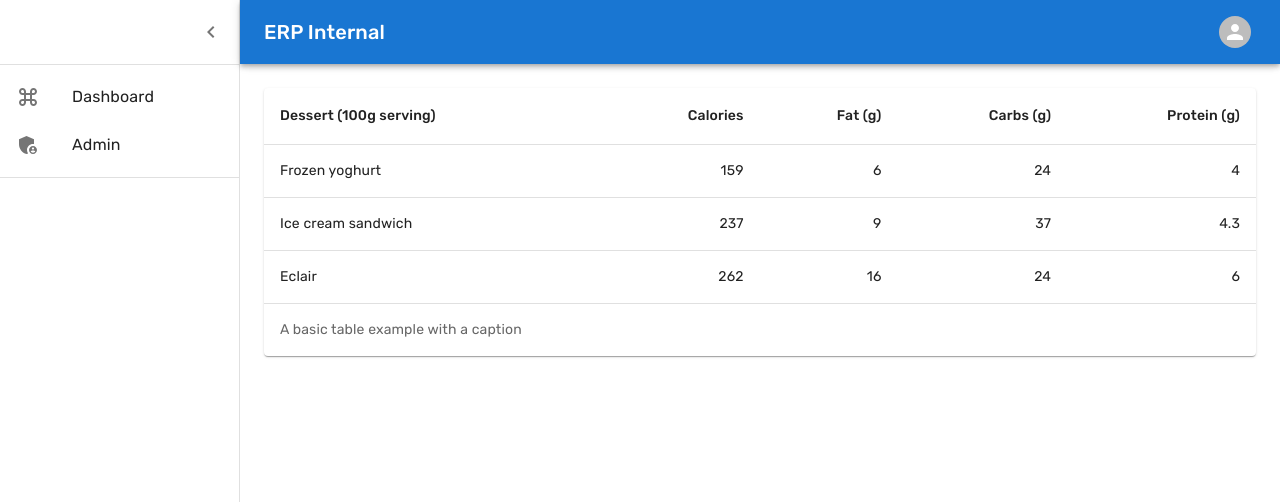
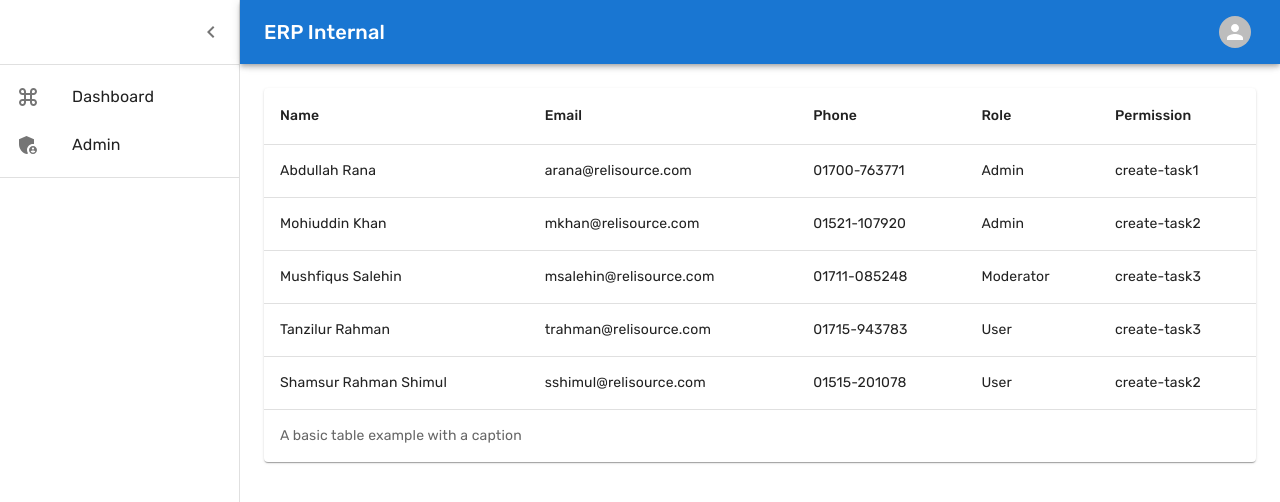
Before and after one commit to makmashuk/erp-RS, a Next.js app: page /dashboard/admin in a window 1280 px wide. Shown: the top 502 px of the page. Built offline with nearby package versions, Linux system fonts and the light colour scheme; data requests are answered from the project's data file.

Commit message:
get request added to fetch user list on admin dashboard

```diff
--- /dev/null
+++ b/data/db.json
@@ -0,0 +1,74 @@
+{
+  "users": [
+    {
+      "user_id": 1,
+      "email": "arana@relisource.com",
+      "role": "admin",
+      "name": "Abdullah Rana",
+      "phone": "01700763771",
+      "isBlocked": 0,
+      "permissions": [
+        {
+          "permission_id": 1,
+          "title": "create-task1"
+        }
+      ]
+    },
+    {
+      "user_id": 2,
+      "email": "mkhan@relisource.com",
+      "role": "admin",
+      "name": "Mohiuddin Khan",
+      "phone": "01521107920",
+      "isBlocked": 0,
+      "permissions": [
+        {
+          "permission_id": 2,
+          "title": "create-task2"
+        }
+      ]
+    },
+    {
+      "user_id": 3,
+      "email": "msalehin@relisource.com",
+      "role": "Moderator",
+      "name": "Mushfiqus Salehin",
+      "phone": "01711085248",
+      "isBlocked": 0,
+      "permissions": [
+        {
+          "permission_id": 3,
+          "title": "create-task3"
+        }
+      ]
+    },
+    {
+      "user_id": 4,
+      "email": "trahman@relisource.com",
+      "role": "User",
+      "name": "Tanzilur Rahman",
+      "phone": "01715943783",
+      "isBlocked": 0,
+      "permissions": [
+        {
+          "permission_id": 3,
+          "title": "create-task3"
+        }
+      ]
+    },
+    {
+      "user_id": 5,
+      "email": "sshimul@relisource.com",
+      "role": "User",
+      "name": "Shamsur Rahman Shimul",
+      "phone": "01515201078",
+      "isBlocked": 0,
+      "permissions": [
+        {
+          "permission_id": 2,
+          "title": "create-task2"
+        }
+      ]
+    }
+  ]
+}
--- a/helper/api.js
+++ b/helper/api.js
@@ -4,7 +4,7 @@ export default class Api {
   constructor() {
     this.api_token = null;
     this.client = null;
-    this.api_url = "https://jsonplaceholder.typicode.com";
+    this.api_url = "http://localhost:8000";
   }
 
   init = () => {
--- a/pages/dashboard/admin.js
+++ b/pages/dashboard/admin.js
@@ -1,48 +1,56 @@
-import Dashboard from "../../components/Layout/dashboard"
+import Dashboard from "../../components/Layout/dashboard";
 
-import * as React from 'react';
-import Table from '@mui/material/Table';
-import TableBody from '@mui/material/TableBody';
-import TableCell from '@mui/material/TableCell';
-import TableContainer from '@mui/material/TableContainer';
-import TableHead from '@mui/material/TableHead';
-import TableRow from '@mui/material/TableRow';
-import Paper from '@mui/material/Paper';
-
-function createData(name, calories, fat, carbs, protein) {
-  return { name, calories, fat, carbs, protein };
-}
-
-const rows = [
-  createData('Frozen yoghurt', 159, 6.0, 24, 4.0),
-  createData('Ice cream sandwich', 237, 9.0, 37, 4.3),
-  createData('Eclair', 262, 16.0, 24, 6.0),
-];
+import { useEffect, useState } from "react";
+import Table from "@mui/material/Table";
+import TableBody from "@mui/material/TableBody";
+import TableCell from "@mui/material/TableCell";
+import TableContainer from "@mui/material/TableContainer";
+import TableHead from "@mui/material/TableHead";
+import TableRow from "@mui/material/TableRow";
+import Paper from "@mui/material/Paper";
+import Api from "./../../helper/api";
 
 export default function Admin() {
+  const [usrList, setUsrList] = useState([]);
+  useEffect(() => {
+    const api = new Api();
+    api
+      .getUserList()
+      .then((response) => {
+        setUsrList(response.data);
+      })
+      .catch((err) => console.log(err));
+  }, []);
+
   return (
     <TableContainer component={Paper}>
       <Table sx={{ minWidth: 650 }} aria-label="caption table">
         <caption>A basic table example with a caption</caption>
         <TableHead>
           <TableRow>
-            <TableCell>Dessert (100g serving)</TableCell>
-            <TableCell align="right">Calories</TableCell>
-            <TableCell align="right">Fat&nbsp;(g)</TableCell>
-            <TableCell align="right">Carbs&nbsp;(g)</TableCell>
-            <TableCell align="right">Protein&nbsp;(g)</TableCell>
+            <TableCell>Name</TableCell>
+            <TableCell>Email</TableCell>
+            <TableCell>Phone</TableCell>
+            <TableCell>Role</TableCell>
+            <TableCell>Permission</TableCell>
           </TableRow>
         </TableHead>
         <TableBody>
-          {rows.map((row) => (
-            <TableRow key={row.name}>
+          {usrList.map((usr) => (
+            <TableRow key={usr.user_id}>
               <TableCell component="th" scope="row">
-                {row.name}
+                {usr.name}
               </TableCell>
-              <TableCell align="right">{row.calories}</TableCell>
-              <TableCell align="right">{row.fat}</TableCell>
-              <TableCell align="right">{row.carbs}</TableCell>
-              <TableCell align="right">{row.protein}</TableCell>
+              <TableCell>{usr.email}</TableCell>
+              <TableCell>
+                {usr.phone.substr(0, 5) + "-" + usr.phone.substr(5)}
+              </TableCell>
+              <TableCell>
+                {usr.role.charAt(0).toUpperCase() + usr.role.substr(1)}
+              </TableCell>
+              {usr.permissions.map((item) => (
+                <TableCell key={item.permission_id}>{item.title}</TableCell>
+              ))}
             </TableRow>
           ))}
         </TableBody>
@@ -51,11 +59,6 @@ export default function Admin() {
   );
 }
 
-
-  Admin.getLayout = function getLayout(page) {
-    return (
-      <Dashboard>
-        {page}
-      </Dashboard>
-    )
-  }
+Admin.getLayout = function getLayout(page) {
+  return <Dashboard>{page}</Dashboard>;
+};
--- a/pages/login.js
+++ b/pages/login.js
@@ -4,7 +4,7 @@ import styles from "../styles/Login.module.css";
 import CheckBoxOutlineBlankOutlinedIcon from "@mui/icons-material/CheckBoxOutlineBlankOutlined";
 import CheckBoxIcon from "@mui/icons-material/CheckBox";
 import Image from "next/image";
-import { useState } from "react";
+import { useState, useEffect } from "react";
 
 export default function Login() {
   const [usrEmail, setUsrEmail] = useState("");
```
